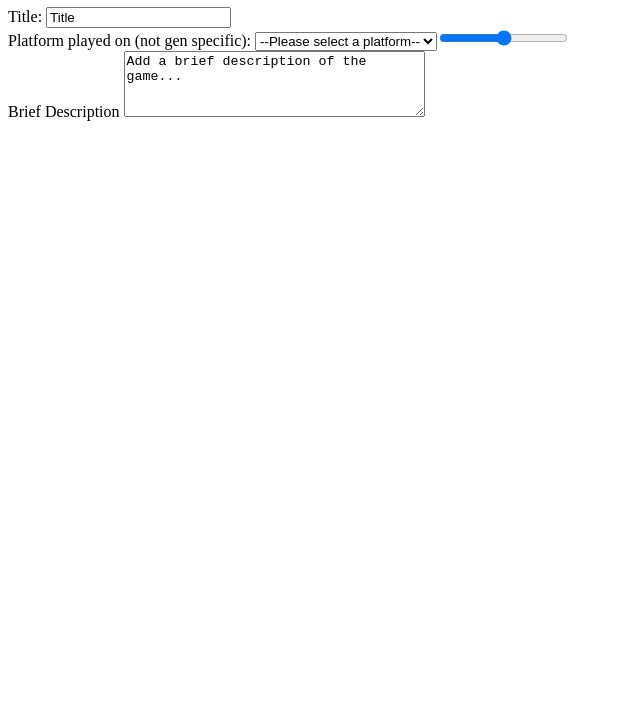
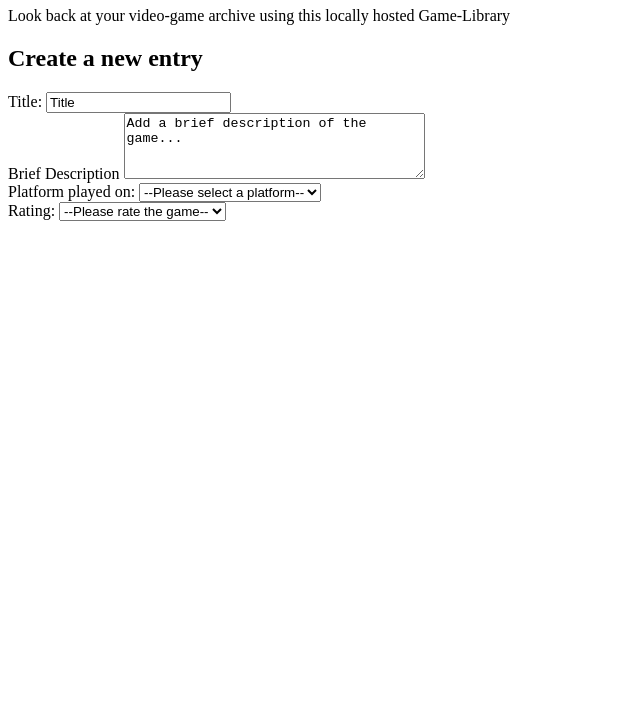
Before and after one commit to MattW-9393/Game-Library, a plain HTML site: page index.html in a window 1280 px wide. Shown: the part 73-800 px from the top of the page, without its empty margins (0-640 px from the left). Drawn offline with Linux system fonts and the light colour scheme.

Commit message:
modified:   index.html

```diff
--- a/index.html
+++ b/index.html
@@ -1,22 +1,30 @@
 <!DOCTYPE html>
 <html lang="en">
+
 <head>
     <meta charset="UTF-8">
     <meta name="viewport" content="width=device-width, initial-scale=1.0">
     <link rel="stylesheet" href="styles.css">
     <title>Game-Library</title>
 </head>
+
 <body>
     <header>
-        <h1>GAme-Library</h1>
+        <h1>Game-Library</h1>
+        <p>Look back at your video-game archive using this locally hosted Game-Library</p>
     </header>
     <main>
-        <section>
+        <section id="new-game-form">
+            <h2>Create a new entry</h2>
             <form action="/main.js" method="post">
                 <label for="title">Title: </label>
                 <input type="text" name="title" id="title" value="Title" required>
                 <br>
-                <label for="platform">Platform played on (not gen specific): </label>
+                <label for="brief-descr">Brief Description</label>
+                <textarea id="brief-descr" name="brief-descr" rows="4" cols="35"
+                    required>Add a brief description of the game...</textarea>
+                <br>
+                <label for="platform">Platform played on: </label>
                 <select name="platform" id="platform" required>
                     <option value=""> --Please select a platform-- </option>
                     <option value="ps">PlayStation</option>
@@ -24,16 +32,27 @@
                     <option value="Xbox">Xbox</option>
                     <option value="pc">PC/SteamDeck</option>
                     <option value="mobile">Mobile</option>
+                </select>
                 <br>
                 <label for="rating">Rating: </label>
-                <input type="range" id="rating" name="rating" min="1" max="5" step="0.5" required>
+                <select name="rating" id="rating" required>
+                    <option value=""> --Please rate the game-- </option>
+                    <option value="one-star">1</option>
+                    <option value="two-star">2</option>
+                    <option value="three-star">3</option>
+                    <option value="four-star">4</option>
+                    <option value="five-star">5</option>
+                </select>
                 <br>
-                <label for="brief-descr">Brief Description</label>
-                <textarea id="brief-descr" name="brief-descr" rows="4" cols="35" required>Add a brief description of the game...</textarea>
+                <!-- <input type="submit"> -->
             </form>
+        </section>
+        <section id="lib-contents">
+
         </section>
 
     </main>
 
 </body>
+
 </html>
```
